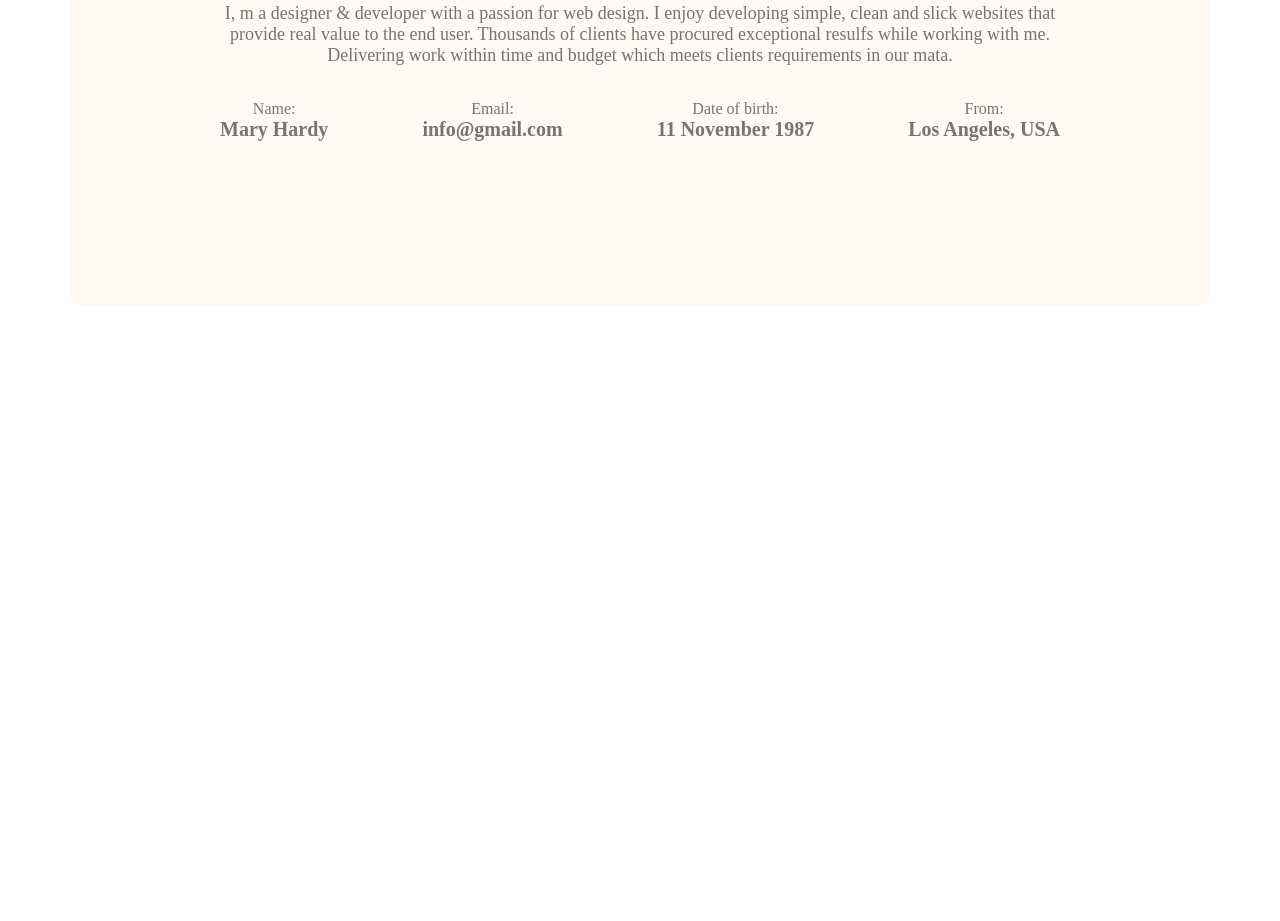
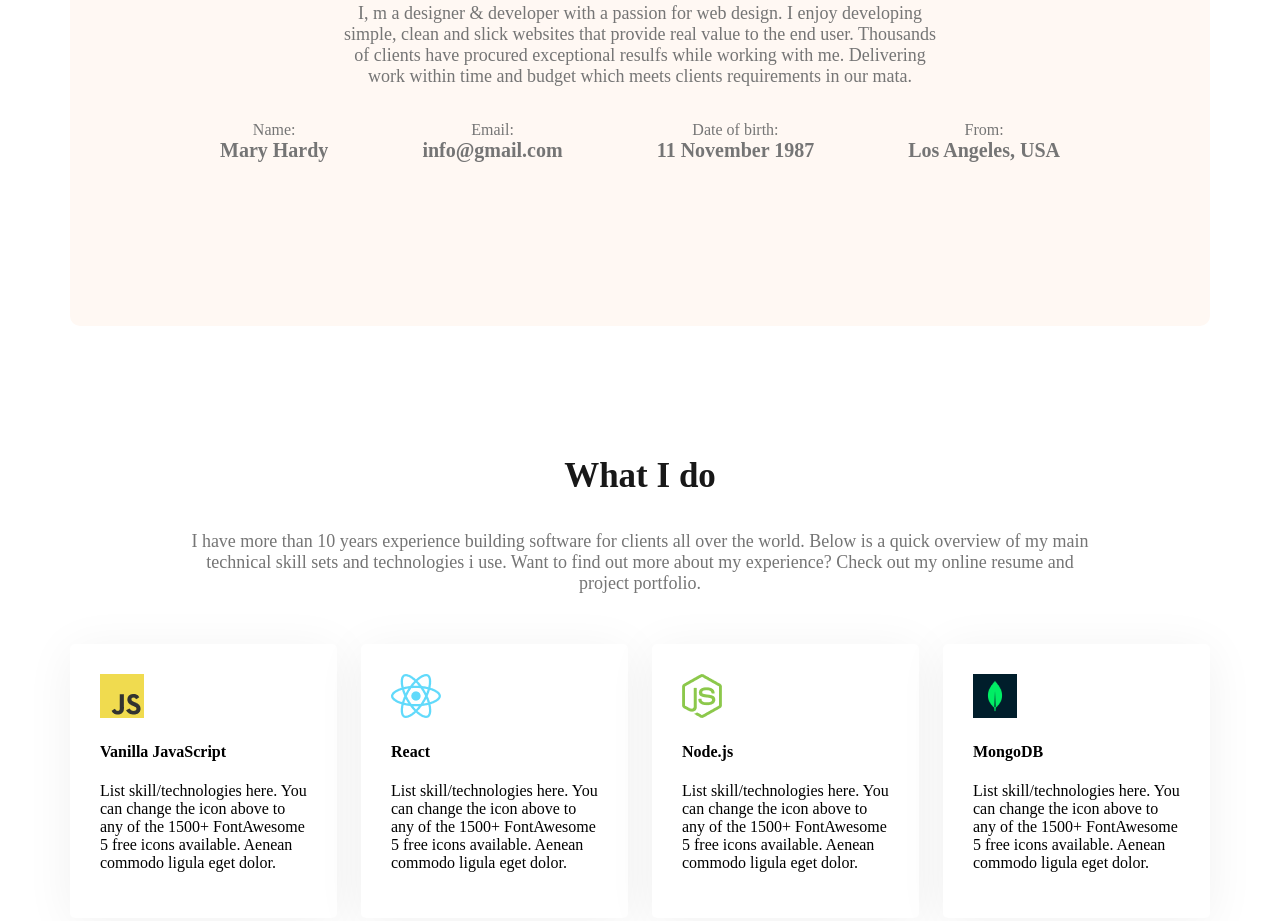
Before and after one commit to mdabualam/b12-port-folio, a plain HTML site: page index.html in a window 1280 px wide. Shown: the part 1188-2109 px from the top of the page. Before the commit the page ends 1501 px from the top, so only its background shows below. Drawn offline with Linux system fonts and the light colour scheme.

Commit message:
Skill section added

```diff
--- a/index.html
+++ b/index.html
@@ -68,6 +68,35 @@
           </div>
         </div>
       </section>
+      <!-- What I do section start -->
+       <section class="skills">
+        <h3 class="section-title text-center">What I do</h3>
+        <p class="section-description text-center">
+            I have more than 10 years experience building software for clients all over the world. Below is a quick overview of my main technical skill sets and technologies i use. Want to find out more about my experience? Check out my online resume and project portfolio.
+        </p>
+        <div class="skills-container">
+            <div class="skill">
+                <img src="images/icons/js.png" alt="">
+                <h4 class="skill-title">Vanilla JavaScript</h4>
+                <p class="skill-description">List skill/technologies here. You can change the icon above to any of the 1500+ FontAwesome 5 free icons available. Aenean commodo ligula eget dolor.</p>
+            </div>
+            <div class="skill">
+                <img src="images/icons/react.png" alt="">
+                <h4 class="skill-title">React</h4>
+                <p class="skill-description">List skill/technologies here. You can change the icon above to any of the 1500+ FontAwesome 5 free icons available. Aenean commodo ligula eget dolor.</p>
+            </div>
+            <div class="skill">
+                <img src="images/icons/nodejs.png" alt="">
+                <h4 class="skill-title">Node.js</h4>
+                <p class="skill-description">List skill/technologies here. You can change the icon above to any of the 1500+ FontAwesome 5 free icons available. Aenean commodo ligula eget dolor.</p>
+            </div>
+            <div class="skill">
+                <img src="images/icons/mongo.png" alt="">
+                <h4 class="skill-title">MongoDB</h4>
+                <p class="skill-description">List skill/technologies here. You can change the icon above to any of the 1500+ FontAwesome 5 free icons available. Aenean commodo ligula eget dolor.</p>
+            </div>
+        </div>
+       </section>
     </main>
 
     <footer></footer>
--- a/styles/folio.css
+++ b/styles/folio.css
@@ -34,6 +34,9 @@
 .section-description{
     font-size: 18px;
     color: #757575;
+}
+.text-center{
+    text-align: center;
 }
 
 /* header */
@@ -113,3 +116,23 @@ main{
 .item{
     margin-bottom: 0;
 }
+
+/* skills section styles */
+.skills{
+    margin-top: 130px;
+}
+.section-description{
+    padding: 0 115px;
+}
+.skills-container{
+    display: flex;
+    gap: 24px;
+    margin-top: 50px;
+}
+.skill{
+    width: 260px;
+    background-color: #FFFFFF;
+    padding: 30px;
+    border-radius: 5px;
+    box-shadow: 0px 6px 50px 0px rgba(0, 0, 0, 0.06);
+}
```
